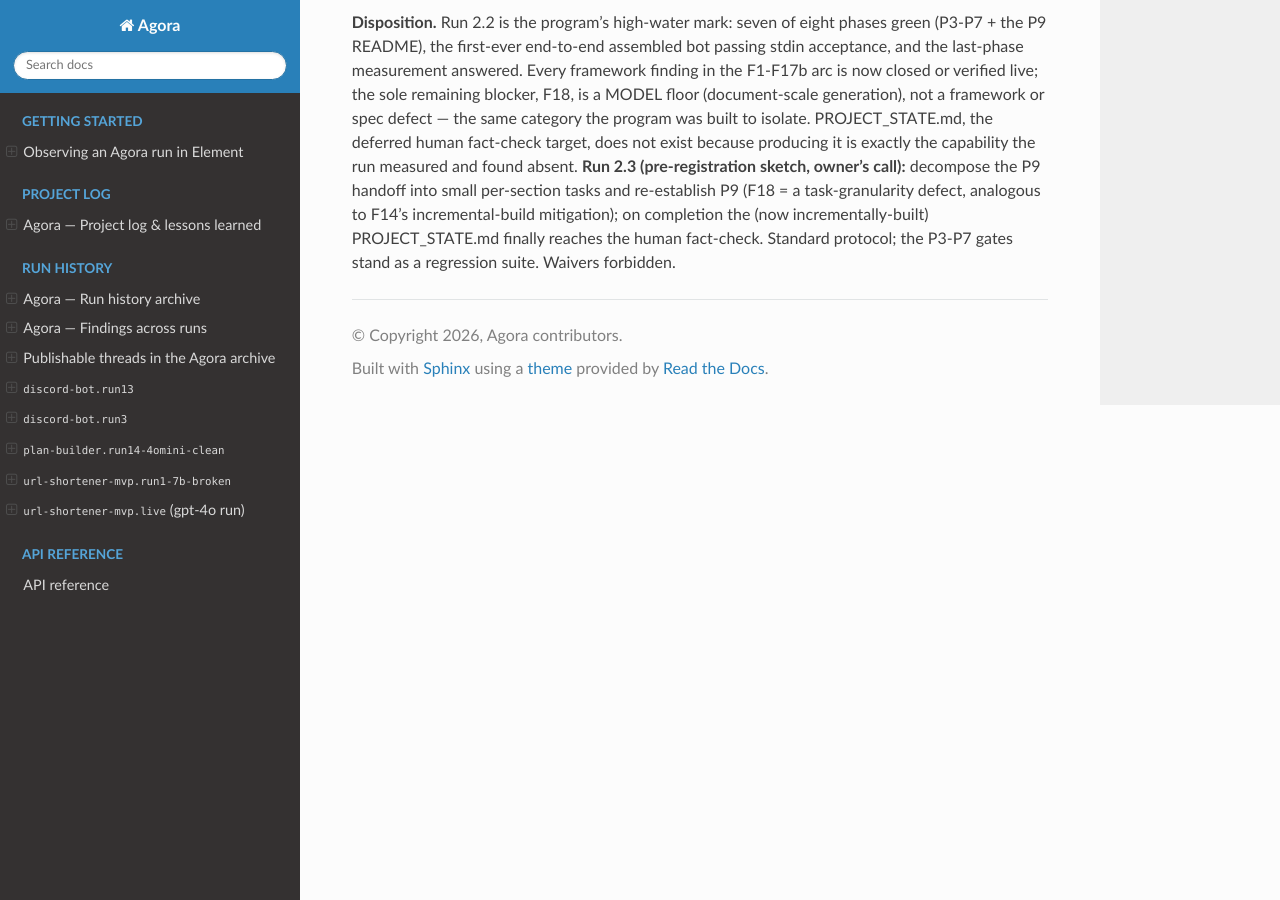
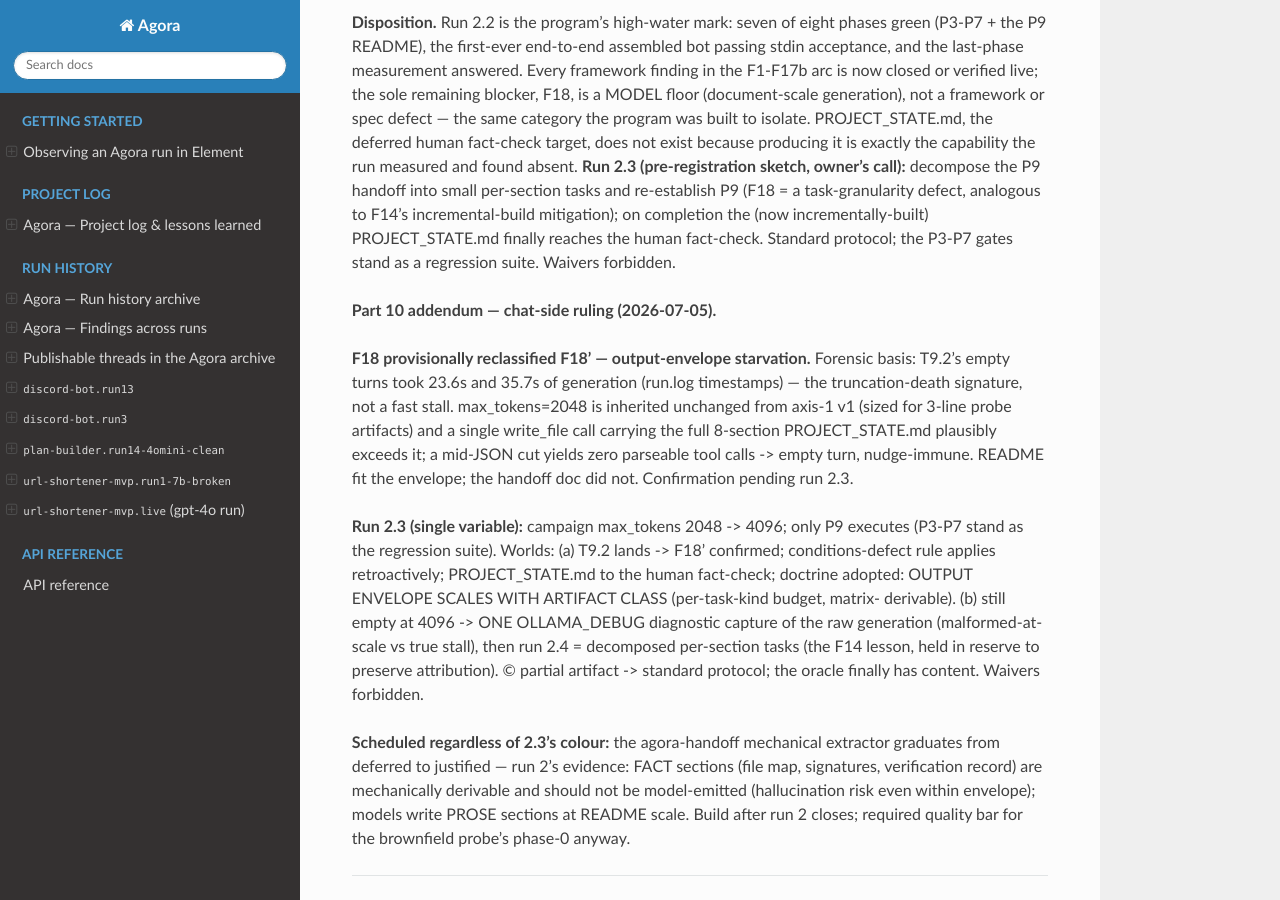
Before and after one commit to fabs133/agora, a Sphinx documentation site: the page built from docs/runs/integration-run-1/findings.md, in a window 1280 px wide and 900 px high, scrolled down 13742 px. Built offline with Sphinx 7.4.7 and the Read the Docs theme 3.1.0, drawn with Linux system fonts in a browser that asks for light colours.

Commit message:
feat(integration): run-2.3 prep — gemma-e4b output envelope 2048->4096 (F18')
Raise the cast-bound implementer/tester profile (gemma-e4b) max_tokens 2048->4096 to
test F18' (output-envelope starvation on the 8-section PROJECT_STATE.md). Single
variable. CONFIG-PROVENANCE NOTE: the addendum named the campaign yaml, but
run_phased resolves inference params from the PROFILE, not campaign.params — that
field is inert. Effective change made on the profile; campaign param synced as docs.
num_ctx unchanged; max_tokens is per-request (num_predict), no model reload needed.

Co-Authored-By: Claude Opus 4.8 (1M context) <noreply@anthropic.com>

```diff
--- a/docs/runs/integration-run-1/findings.md
+++ b/docs/runs/integration-run-1/findings.md
@@ -722,3 +722,33 @@ F14's incremental-build mitigation); on completion the (now
 incrementally-built) PROJECT_STATE.md finally reaches the human
 fact-check. Standard protocol; the P3-P7 gates stand as a regression
 suite. Waivers forbidden.
+
+**Part 10 addendum — chat-side ruling (2026-07-05).**
+
+**F18 provisionally reclassified F18' — output-envelope starvation.**
+Forensic basis: T9.2's empty turns took 23.6s and 35.7s of generation
+(run.log timestamps) — the truncation-death signature, not a fast
+stall. max_tokens=2048 is inherited unchanged from axis-1 v1 (sized for
+3-line probe artifacts) and a single write_file call carrying the full
+8-section PROJECT_STATE.md plausibly exceeds it; a mid-JSON cut yields
+zero parseable tool calls -> empty turn, nudge-immune. README fit the
+envelope; the handoff doc did not. Confirmation pending run 2.3.
+
+**Run 2.3 (single variable):** campaign max_tokens 2048 -> 4096; only
+P9 executes (P3-P7 stand as the regression suite). Worlds: (a) T9.2
+lands -> F18' confirmed; conditions-defect rule applies retroactively;
+PROJECT_STATE.md to the human fact-check; doctrine adopted: OUTPUT
+ENVELOPE SCALES WITH ARTIFACT CLASS (per-task-kind budget, matrix-
+derivable). (b) still empty at 4096 -> ONE OLLAMA_DEBUG diagnostic
+capture of the raw generation (malformed-at-scale vs true stall), then
+run 2.4 = decomposed per-section tasks (the F14 lesson, held in
+reserve to preserve attribution). (c) partial artifact -> standard
+protocol; the oracle finally has content. Waivers forbidden.
+
+**Scheduled regardless of 2.3's colour:** the agora-handoff mechanical
+extractor graduates from deferred to justified — run 2's evidence:
+FACT sections (file map, signatures, verification record) are
+mechanically derivable and should not be model-emitted (hallucination
+risk even within envelope); models write PROSE sections at README
+scale. Build after run 2 closes; required quality bar for the
+brownfield probe's phase-0 anyway.
```
Also changed, not shown: docs/runs/integration-run-2/session-log.md (+20 -0 lines), profiles.yaml (+6 -1 lines), 1 other file.
